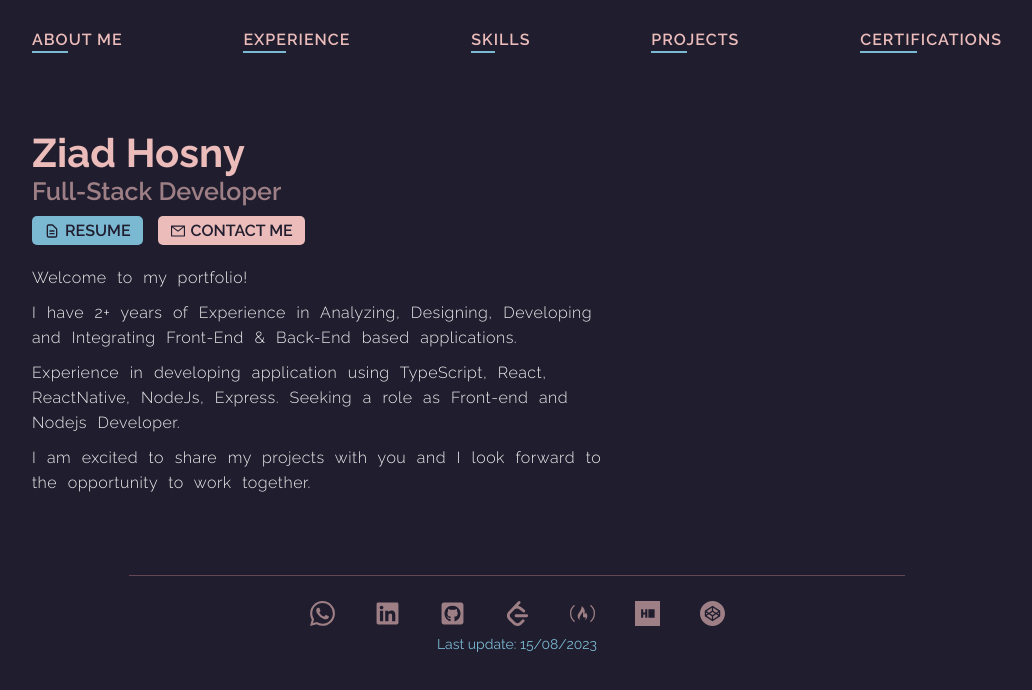
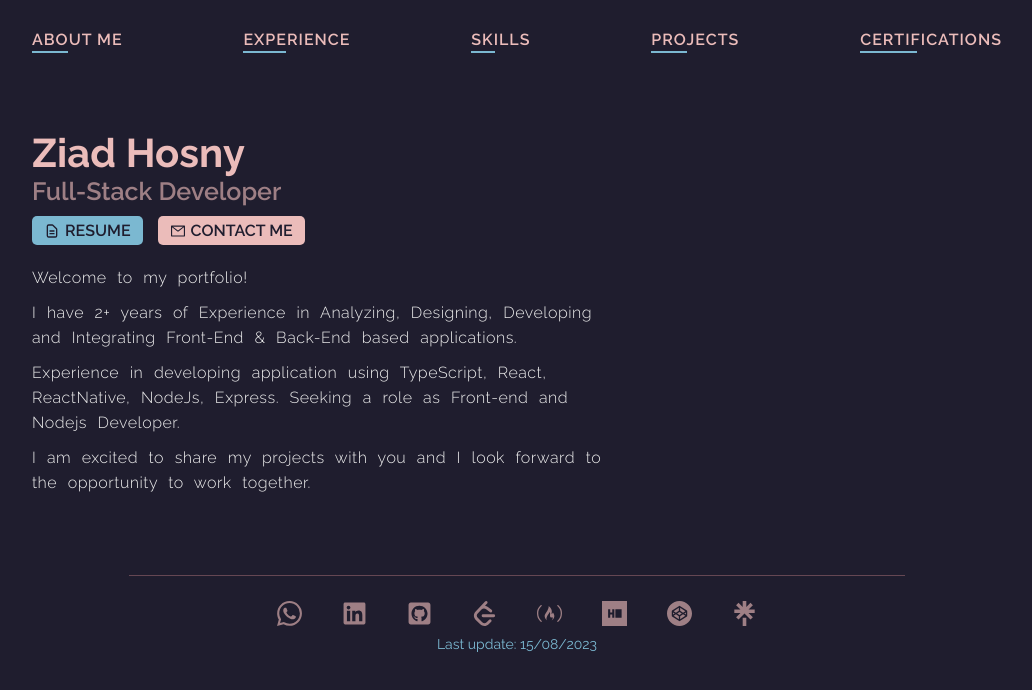
Before and after one commit to ZiadHosny/portfolio, a Next.js app: page / in a window 1280 px wide. Shown: the top 690 px of the page, without its empty margins (123-1155 px from the left). Built offline with nearby package versions, Linux system fonts and the light colour scheme.

Commit message:
add linktree in footer

```diff
--- a/src/components/Footer/Footer.tsx
+++ b/src/components/Footer/Footer.tsx
@@ -1,5 +1,5 @@
 import { FaGithubSquare, FaLinkedin } from "react-icons/fa";
-import { SiLeetcode, SiFreecodecamp, SiHackerrank, SiCodepen, SiWhatsapp } from "react-icons/si";
+import { SiLeetcode, SiFreecodecamp, SiHackerrank, SiCodepen, SiWhatsapp, SiLinktree } from "react-icons/si";
 import { FooterIcon } from "./FooterIcon";
 import './Footer.css';
 
@@ -14,6 +14,7 @@ export const Footer = () => {
         <FooterIcon href="https://www.freecodecamp.org/ziadhosny" icon={<SiFreecodecamp size={25} />} />
         <FooterIcon href="https://www.hackerrank.com/ziadhosny" icon={<SiHackerrank size={25} />} />
         <FooterIcon href="https://codepen.io/ziadhosny" icon={<SiCodepen size={25} />} />
+        <FooterIcon href="https://linktr.ee/ziadhosny" icon={<SiLinktree size={25} />} />
       </div>
       <div className="update-info">
         <p>Last update: 15/08/2023</p>
```
